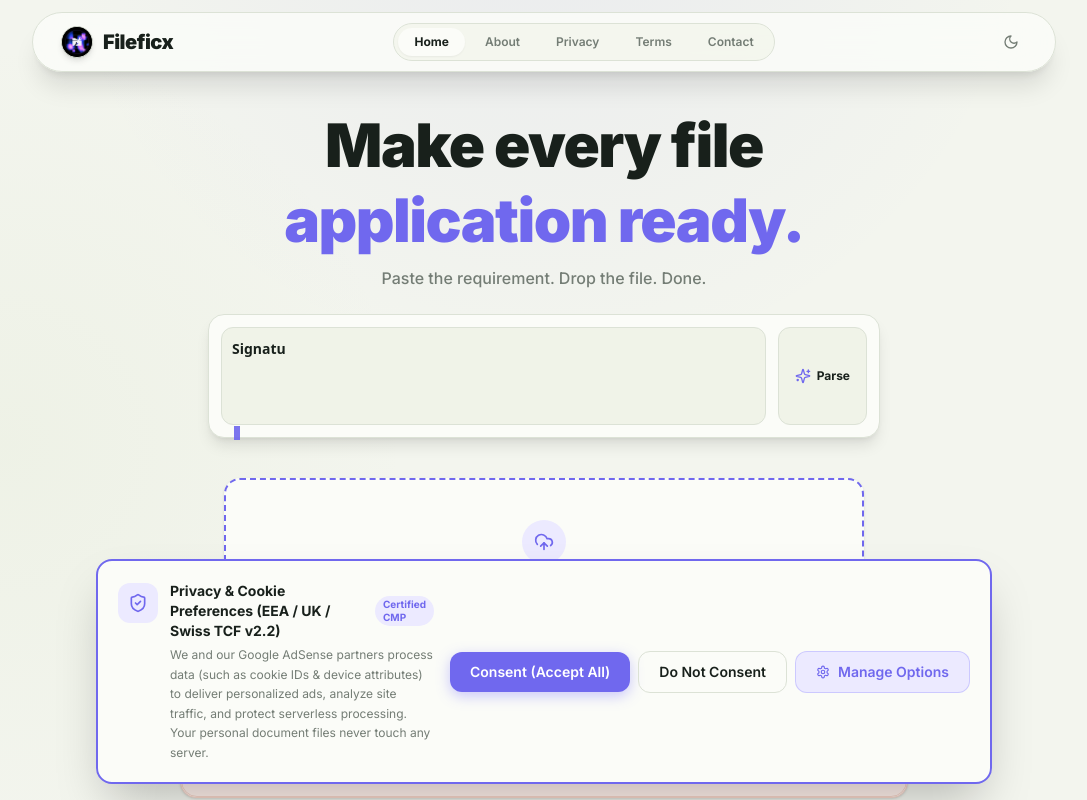
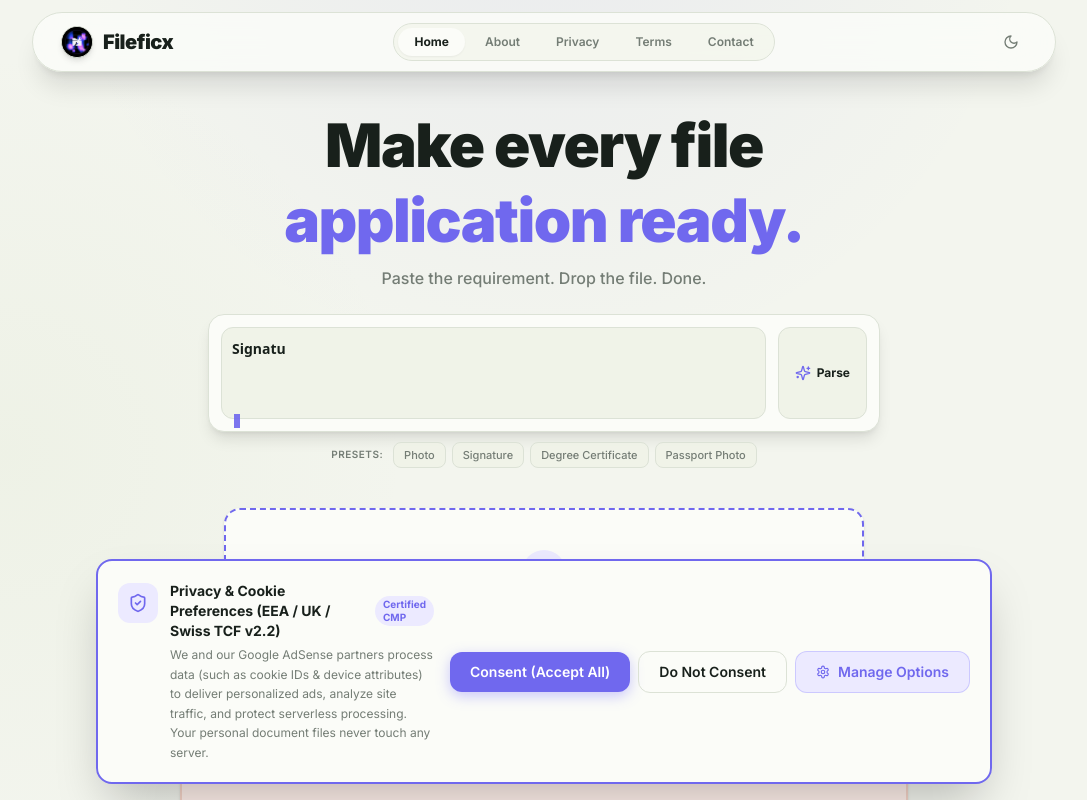
Before and after one commit to TAKIGOKUL/Fileficx, a React (Vite) app: page / in a window 1280 px wide. Shown: the top 800 px of the page, without its empty margins (96-1183 px from the left). Built offline with nearby package versions, Linux system fonts and the light colour scheme.

Commit message:
fix: resolve instruction textbox editing, focus states, and preset chips

```diff
--- a/src/components/HeroSection.tsx
+++ b/src/components/HeroSection.tsx
@@ -97,16 +97,14 @@
         </p>
 
         {/* Instruction Card */}
-        <div className="rounded-2xl border border-[var(--border-subtle)] bg-[var(--bg-card)] p-3 shadow-lg max-w-2xl mx-auto flex items-stretch gap-3 text-left">
+        <div className="rounded-2xl border border-[var(--border-subtle)] bg-[var(--bg-card)] p-3 shadow-lg max-w-2xl mx-auto flex items-stretch gap-3 text-left transition-all">
 
-          {/* Inner textarea with subtle typing animation */}
+          {/* Inner textarea */}
           <div
             onClick={() => {
-              if (!isUserEditing) {
-                setIsUserEditing(true);
-              }
+              setIsUserEditing(true);
             }}
-            className="flex-1 rounded-xl bg-[var(--input-inner-bg)] border border-[var(--border-subtle)] p-2.5 relative cursor-text min-h-[64px]"
+            className="flex-1 rounded-xl bg-[var(--input-inner-bg)] border border-[var(--border-subtle)] p-2.5 relative cursor-text min-h-[68px] focus-within:border-[var(--accent)] transition-colors"
           >
             <textarea
               rows={2}
@@ -117,16 +115,19 @@
               }}
               onFocus={() => {
                 setIsUserEditing(true);
+                if (!inputText && typedText) {
+                  setInputText(typedText);
+                }
               }}
-              placeholder='e.g. "Photo: JPG, max 50KB, 200x230px"'
-              className="w-full h-full bg-transparent text-[var(--text-primary)] placeholder-[var(--text-muted)]/60 text-xs sm:text-sm font-semibold focus:outline-none resize-none font-sans leading-relaxed"
+              placeholder='Paste requirements (e.g. "Photo: JPG, max 50KB, 200x230px, 200 DPI")'
+              className="w-full h-full bg-transparent text-[var(--text-primary)] placeholder-[var(--text-muted)]/60 text-xs sm:text-sm font-semibold focus:outline-none resize-none font-sans leading-relaxed block"
               onKeyDown={(e) => {
                 if (e.key === 'Enter' && (e.metaKey || e.ctrlKey)) {
                   handleParse();
                 }
               }}
             />
-            {!isUserEditing && (
+            {!isUserEditing && !inputText && (
               <span className="inline-block w-1.5 h-3.5 bg-[var(--accent)] ml-0.5 animate-pulse align-middle" />
             )}
           </div>
@@ -165,6 +166,28 @@
           )}
         </div>
 
+        {/* Quick Example Chips */}
+        <div className="mt-2.5 max-w-2xl mx-auto flex flex-wrap items-center justify-center gap-1.5 text-[11px]">
+          <span className="text-[var(--text-muted)] text-[10px] font-semibold uppercase tracking-wider mr-1">Presets:</span>
+          {TYPING_PHRASES.map((phrase, idx) => {
+            const label = phrase.split(':')[0];
+            return (
+              <button
+                key={idx}
+                type="button"
+                onClick={() => {
+                  setIsUserEditing(true);
+                  setInputText(phrase);
+                  handleParse(phrase);
+                }}
+                className="px-2.5 py-1 rounded-lg bg-[var(--input-inner-bg)]/80 hover:bg-[var(--accent-subtle)] text-[var(--text-muted)] hover:text-[var(--accent)] border border-[var(--border-subtle)] hover:border-[var(--accent)]/30 font-medium text-[11px] transition-colors cursor-pointer"
+              >
+                {label}
+              </button>
+            );
+          })}
+        </div>
+
         {/* Parsed Rules Chip List */}
         {lastParsed && lastParsed.detectedRules.length > 0 && (
           <div className="mt-3 max-w-2xl mx-auto flex flex-wrap items-center justify-center gap-1.5 animate-fadeIn">
```
